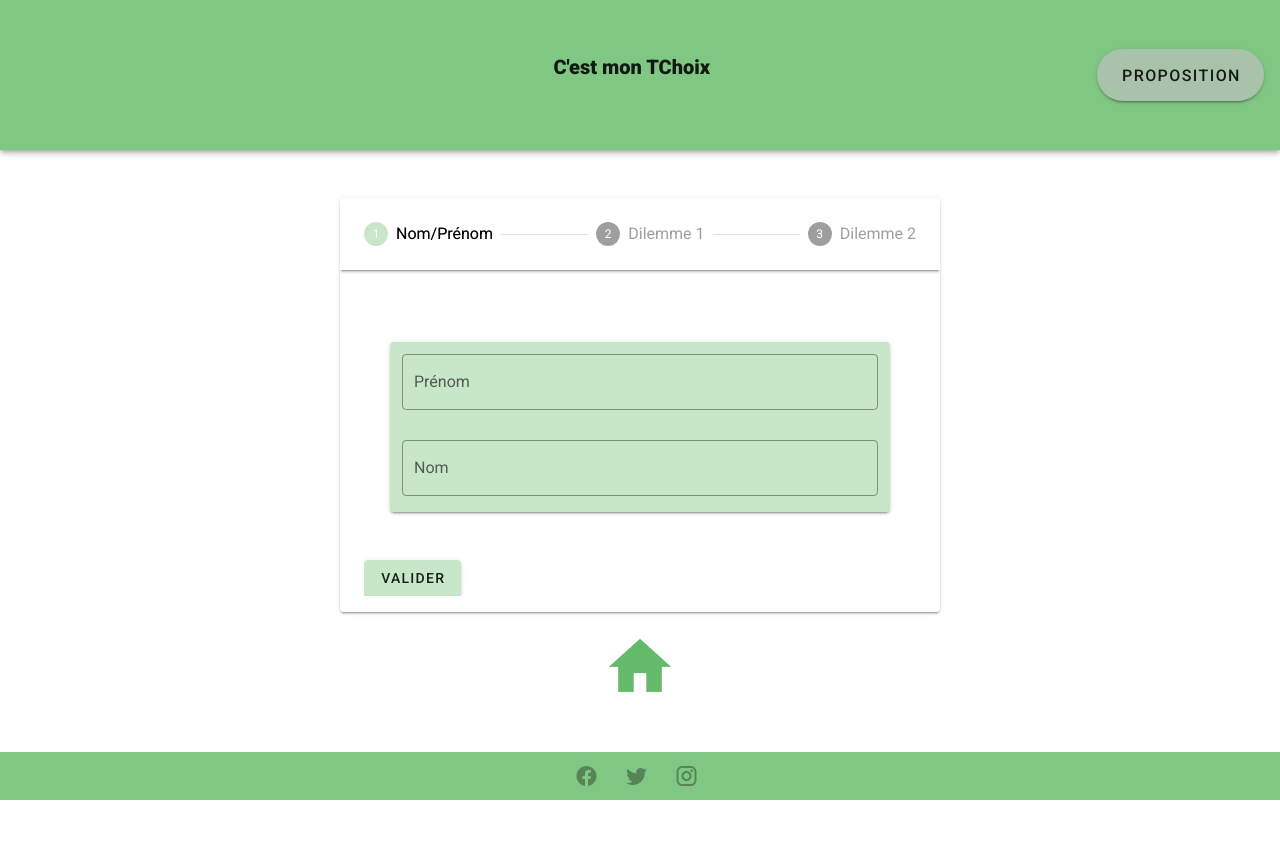
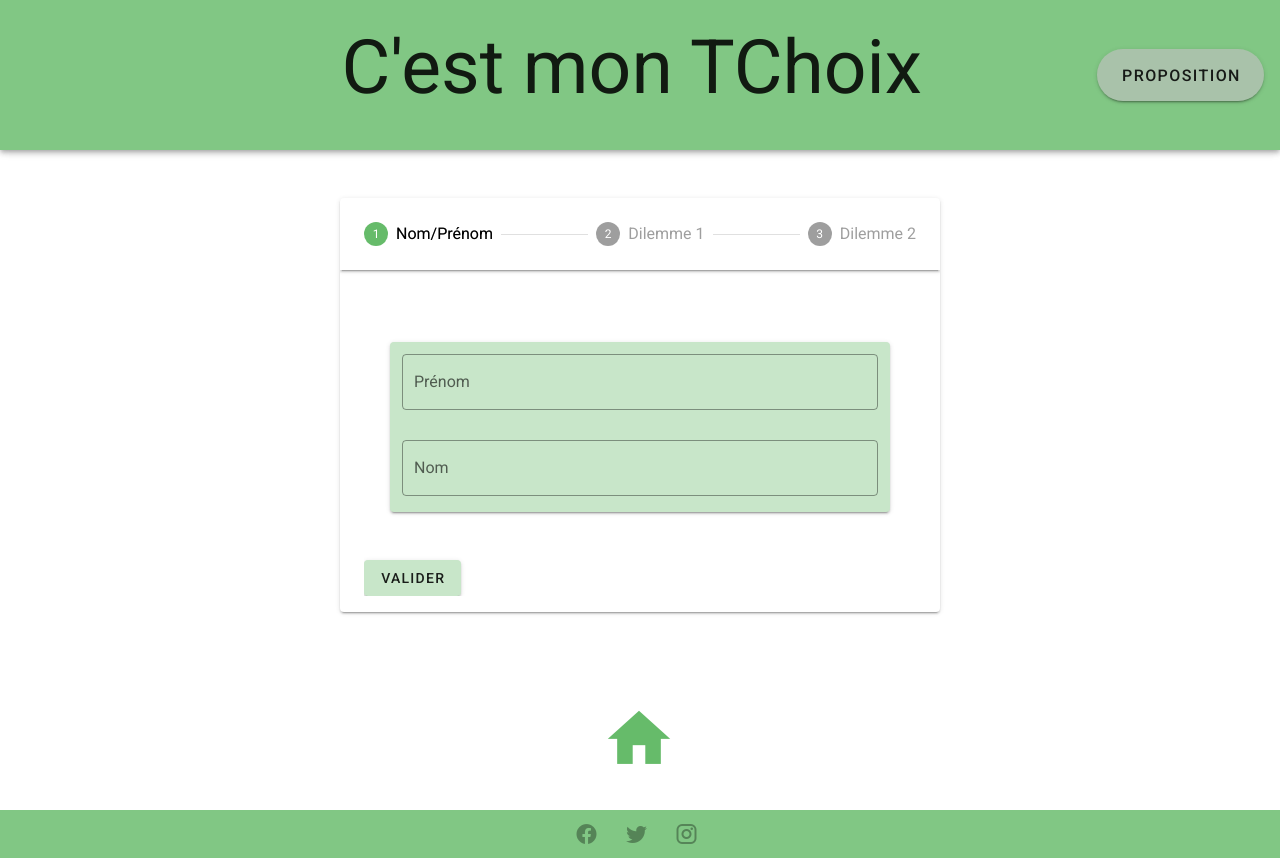
Before and after one commit to Emmakki/C-est_mon_TChoix, a Vue app: page /propos in a window 1280 px wide. Before the commit the page ends 800 px from the top, so only its background shows below. Built offline with nearby package versions, Linux system fonts and the light colour scheme.

Commit message:
bouton home fini

```diff
--- a/src/components/NavBar.vue
+++ b/src/components/NavBar.vue
@@ -2,12 +2,14 @@
   <nav>
     <v-toolbar height="150" color="green lighten-2">
     <v-btn  text to="/" class="font-weight-light" id="transparant" height="150" width="150">
-    <div id="img">
+    <div>
      <v-img alt="logo" height="150" max-width="150" src="../assets/TChoix.png" ></v-img>
      </div>
      </v-btn>
      <v-spacer></v-spacer>
-     <v-toolbar-title><p class="font-weight-black">C'est mon TChoix</p></v-toolbar-title>
+     <v-toolbar-title>
+     <p class="TITRE" >C'est mon TChoix</p>
+     </v-toolbar-title>
       <v-spacer></v-spacer>
       <v-btn to="/propos" color="green lighten-4" x-large rounded>Proposition</v-btn>
     </v-toolbar>
@@ -24,6 +26,9 @@ export default {
 </script>
 
 <style lang="scss">
+.TITRE{
+  font-size:75px;
+}
 #transparant::before {
    background-color: transparent !important;
 }
--- a/src/views/ProposView.vue
+++ b/src/views/ProposView.vue
@@ -9,7 +9,7 @@
       <v-stepper-step
         :complete="e1 > 1"
         step="1"
-      color="green lighten-4"
+      color="green lighten-1"
       >
         Nom/Prénom
       </v-stepper-step>
@@ -19,7 +19,7 @@
       <v-stepper-step
         :complete="e1 > 2"
         step="2"
-        color="green lighten-4"
+        color="green lighten-1"
       >
         Dilemme 1
       </v-stepper-step>
@@ -27,7 +27,7 @@
       <v-divider></v-divider>
 
       <v-stepper-step step="3"
-      color="green lighten-4">
+      color="green lighten-1">
         Dilemme 2
       </v-stepper-step>
     </v-stepper-header>
@@ -127,14 +127,11 @@
       </v-stepper-content>
     </v-stepper-items>
   </v-stepper>
-  <v-row
-    align="center"
-    justify="space-around"
-  >
-   <v-btn to="/" icon  color="green lighten-1">
+  <v-card height="150px" width="150px" class="mx-auto" flat>
+    <v-btn to="/" icon  color="green lighten-1" class="mx-14 my-15">
     <v-icon size="75px">mdi-home</v-icon>
   </v-btn>
-  </v-row>
+  </v-card>
 </div>
 
 </template>
@@ -148,3 +145,9 @@
     },
   }
 </script>
+<style>
+
+.v-sheet.v-card {
+  border-radius: 10px;
+}
+</style>
```
